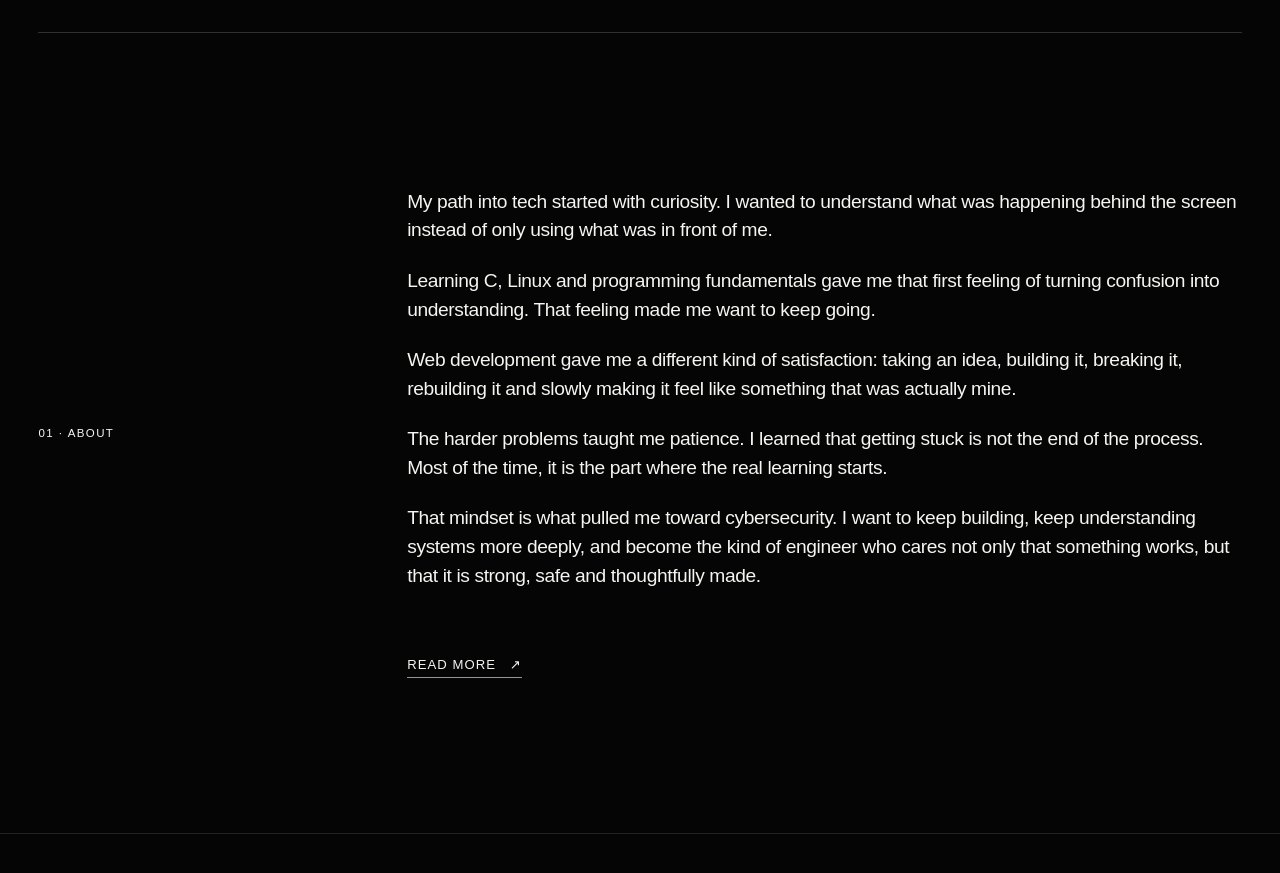
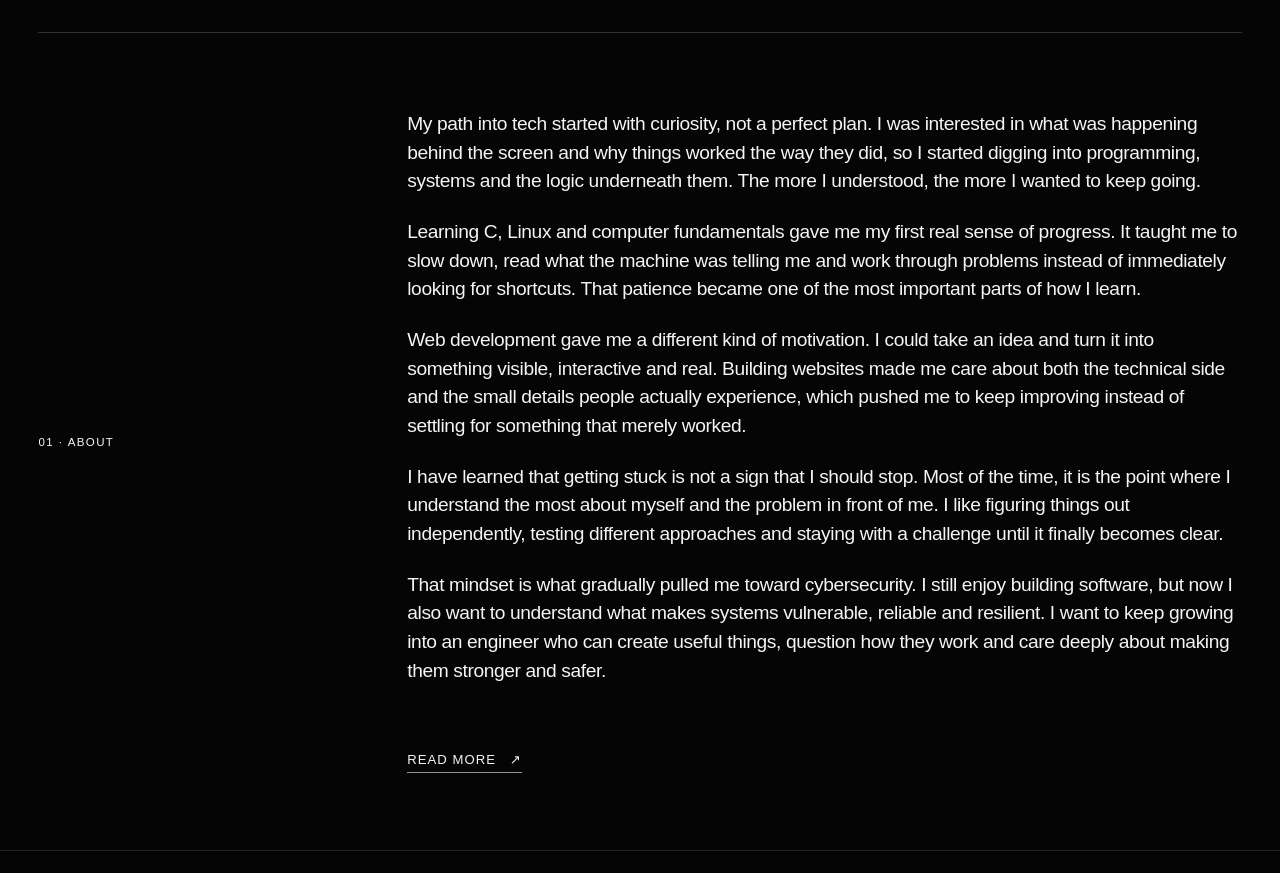
Before and after one commit to emma-dasilva-dev/emma-portfolio, a Next.js app: page / in a window 1280 px wide. Shown: the part 767-1640 px from the top of the page. Built offline with nearby package versions, Linux system fonts and the light colour scheme.

Commit message:
Make homepage About paragraphs fuller

```diff
--- a/src/components/sections/About.tsx
+++ b/src/components/sections/About.tsx
@@ -25,34 +25,44 @@ export default function About() {
           transition={{ duration: 0.9, ease: [0.16, 1, 0.3, 1] }}
         >
           <p>
-            My path into tech started with curiosity. I wanted to understand
-            what was happening behind the screen instead of only using what was
-            in front of me.
+            My path into tech started with curiosity, not a perfect plan. I was
+            interested in what was happening behind the screen and why things
+            worked the way they did, so I started digging into programming,
+            systems and the logic underneath them. The more I understood, the
+            more I wanted to keep going.
           </p>
 
           <p>
-            Learning C, Linux and programming fundamentals gave me that first
-            feeling of turning confusion into understanding. That feeling made
-            me want to keep going.
+            Learning C, Linux and computer fundamentals gave me my first real
+            sense of progress. It taught me to slow down, read what the machine
+            was telling me and work through problems instead of immediately
+            looking for shortcuts. That patience became one of the most
+            important parts of how I learn.
           </p>
 
           <p>
-            Web development gave me a different kind of satisfaction: taking an
-            idea, building it, breaking it, rebuilding it and slowly making it
-            feel like something that was actually mine.
+            Web development gave me a different kind of motivation. I could
+            take an idea and turn it into something visible, interactive and
+            real. Building websites made me care about both the technical side
+            and the small details people actually experience, which pushed me
+            to keep improving instead of settling for something that merely
+            worked.
           </p>
 
           <p>
-            The harder problems taught me patience. I learned that getting stuck
-            is not the end of the process. Most of the time, it is the part
-            where the real learning starts.
+            I have learned that getting stuck is not a sign that I should stop.
+            Most of the time, it is the point where I understand the most about
+            myself and the problem in front of me. I like figuring things out
+            independently, testing different approaches and staying with a
+            challenge until it finally becomes clear.
           </p>
 
           <p>
-            That mindset is what pulled me toward cybersecurity. I want to keep
-            building, keep understanding systems more deeply, and become the
-            kind of engineer who cares not only that something works, but that
-            it is strong, safe and thoughtfully made.
+            That mindset is what gradually pulled me toward cybersecurity. I
+            still enjoy building software, but now I also want to understand
+            what makes systems vulnerable, reliable and resilient. I want to
+            keep growing into an engineer who can create useful things, question
+            how they work and care deeply about making them stronger and safer.
           </p>
         </motion.div>
 
```
